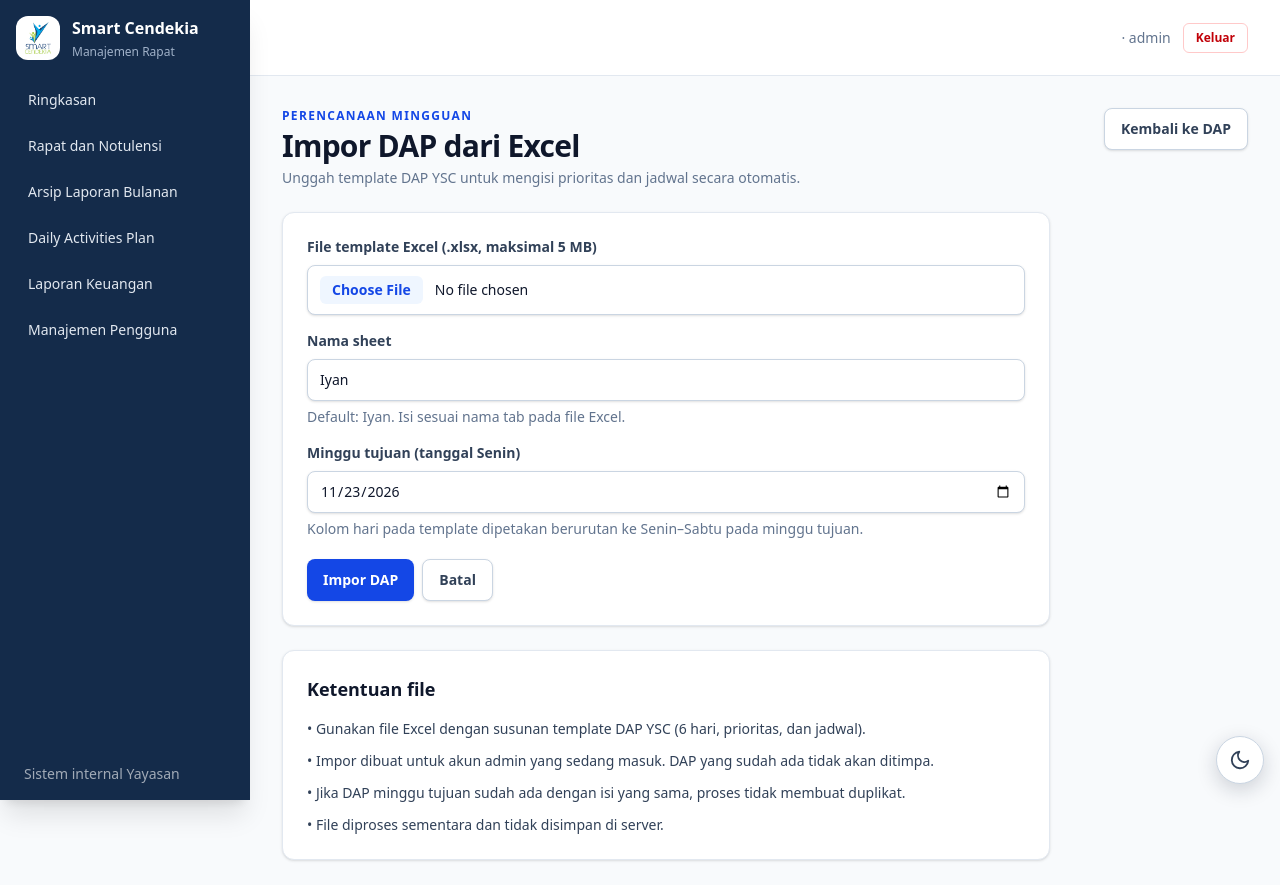
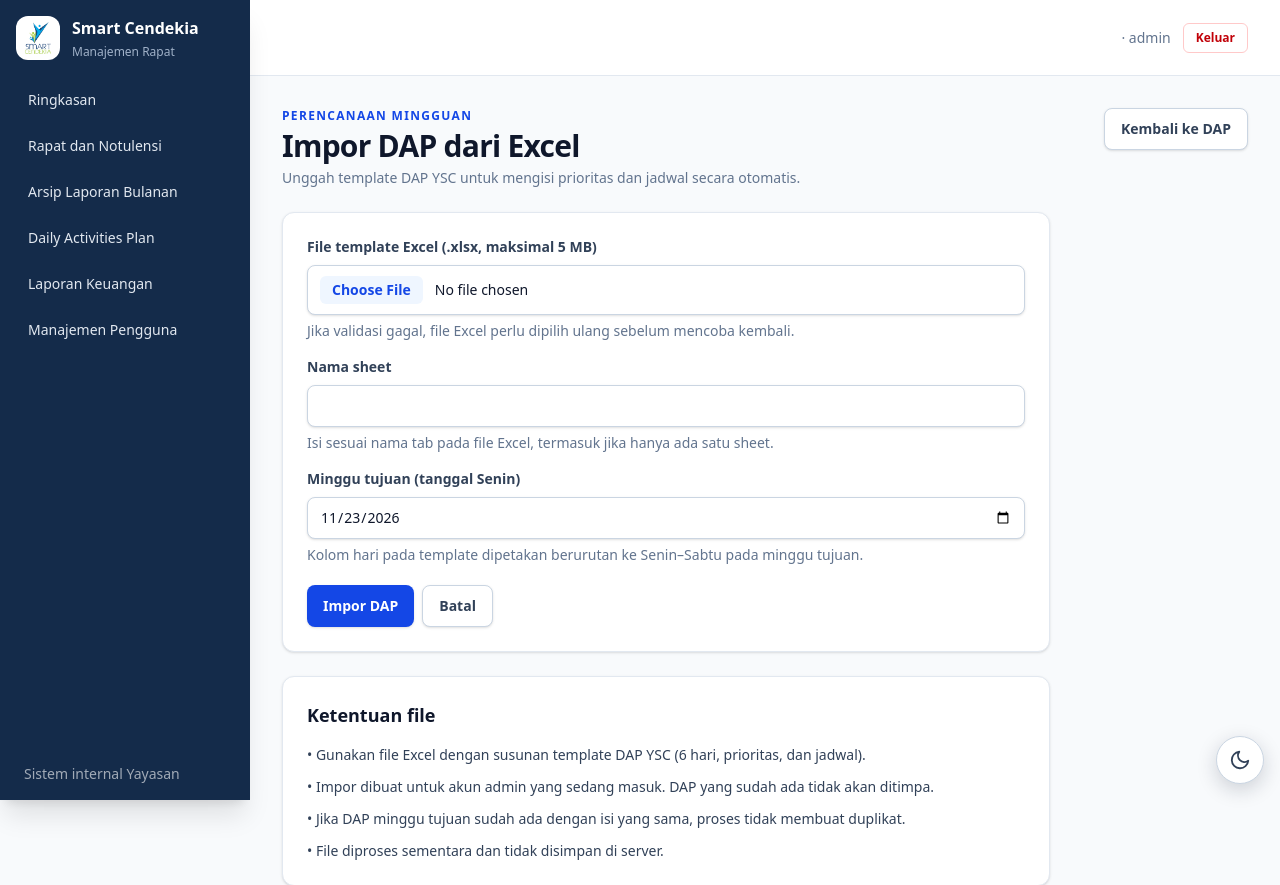
Before and after one commit to NovebrianSP/dashboard-YSC, a PHP site: page /modules/dap/impor.php in a window 1280 px wide. Shown: the top 885 px of the page. Run offline with PHP 8.4, Linux system fonts and the light colour scheme; the visitor is signed in with stand-in values (Sample User, id 1); style sheets or scripts are compiled from the project's sources.

Commit message:
Feat: adding import excel feature for DAP

```diff
--- a/modules/dap/impor.php
+++ b/modules/dap/impor.php
@@ -7,7 +7,9 @@ require_admin();
 const DAP_IMPORT_MAX_BYTES = 5 * 1024 * 1024;
 
 $errors = [];
-$sheetName = trim((string) ($_POST['sheet'] ?? 'Iyan'));
+$warnings = [];
+$sheetInput = $_POST['sheet'] ?? '';
+$sheetName = is_string($sheetInput) ? trim($sheetInput) : '';
 $defaultWeekStart = (new DateTimeImmutable('today'))->modify('monday this week');
 $weekStartValue = trim((string) ($_POST['tanggal_mulai'] ?? $defaultWeekStart->format('Y-m-d')));
 
@@ -22,8 +24,12 @@ if ($_SERVER['REQUEST_METHOD'] === 'POST') {
     ) {
         $errors[] = 'Tanggal mulai minggu harus berupa tanggal Senin yang valid.';
     }
-    if ($sheetName === '' || mb_strlen($sheetName) > 100) {
-        $errors[] = 'Nama sheet wajib diisi dan maksimal 100 karakter.';
+    if (!is_string($sheetInput)) {
+        $errors[] = 'Nama sheet tidak valid.';
+    } elseif ($sheetName === '') {
+        $warnings[] = 'Isi nama sheet terlebih dahulu sebelum mengimpor.';
+    } elseif (mb_strlen($sheetName) > 100) {
+        $errors[] = 'Nama sheet maksimal 100 karakter.';
     }
 
     $file = $_FILES['file_excel'] ?? null;
@@ -41,7 +47,7 @@ if ($_SERVER['REQUEST_METHOD'] === 'POST') {
         $errors[] = 'File yang diunggah tidak valid.';
     }
 
-    if (!$errors && $weekStart !== false) {
+    if (!$errors && !$warnings && $weekStart !== false) {
         $temporaryPath = (string) $file['tmp_name'];
         $mime = (new finfo(FILEINFO_MIME_TYPE))->file($temporaryPath);
         $allowedMime = [
@@ -104,19 +110,31 @@ require __DIR__ . '/../../includes/header.php';
     </div>
 <?php endif; ?>
 
+<?php if ($warnings): ?>
+    <div class="alert alert-warning" role="alert">
+        <strong>Nama sheet diperlukan.</strong>
+        <ul class="mt-2">
+            <?php foreach ($warnings as $warning): ?>
+                <li>&bull; <?= h($warning) ?></li>
+            <?php endforeach; ?>
+        </ul>
+    </div>
+<?php endif; ?>
+
 <form method="post" enctype="multipart/form-data" class="panel form-panel mb-6">
     <?= csrf_field() ?>
     <div class="mb-4">
         <label class="field-label" for="file_excel">File template Excel (.xlsx, maksimal 5 MB)</label>
         <input class="field-control file:mr-3 file:rounded-md file:border-0 file:bg-blue-50 file:px-3 file:py-1 file:text-sm file:font-semibold file:text-blue-700"
             id="file_excel" type="file" name="file_excel"
-            accept=".xlsx,application/vnd.openxmlformats-officedocument.spreadsheetml.sheet" required>
+            accept=".xlsx,application/vnd.openxmlformats-officedocument.spreadsheetml.sheet">
+        <span class="field-note">Jika validasi gagal, file Excel perlu dipilih ulang sebelum mencoba kembali.</span>
     </div>
     <div class="mb-4">
         <label class="field-label" for="sheet">Nama sheet</label>
         <input class="field-control" id="sheet" type="text" name="sheet" maxlength="100"
-            value="<?= h($sheetName) ?>" required>
-        <span class="field-note">Default: Iyan. Isi sesuai nama tab pada file Excel.</span>
+            value="<?= h($sheetName) ?>">
+        <span class="field-note">Isi sesuai nama tab pada file Excel, termasuk jika hanya ada satu sheet.</span>
     </div>
     <div class="mb-5">
         <label class="field-label" for="tanggal_mulai">Minggu tujuan (tanggal Senin)</label>
```
Also changed, not shown: README.md.
